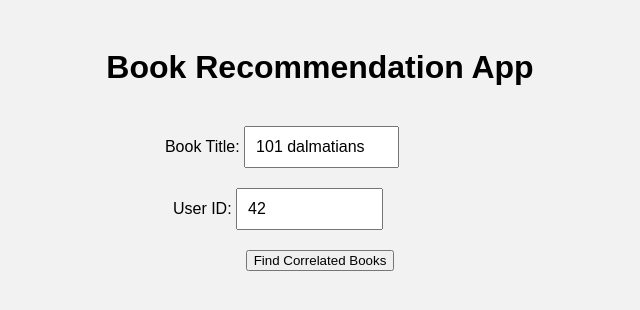
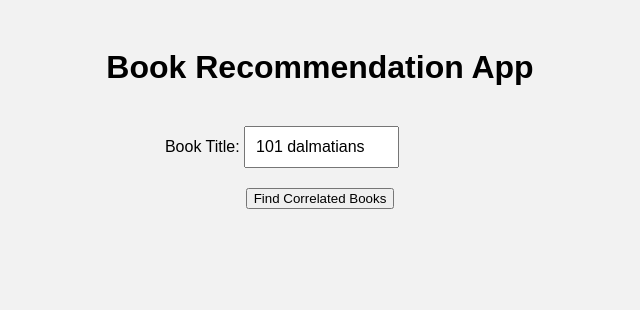
Before and after one commit to savchart/book_rec_flask, a Python web app: template templates/index.html in a window 1280 px wide. Shown: the top 310 px of the page, without its empty margins (320-960 px from the left). Run offline with Jinja, Linux system fonts and the light colour scheme; the template is opened without the code that fills it, so the values that code supplies are empty.

Commit message:
App update

```diff
--- a/templates/index.html
+++ b/templates/index.html
@@ -10,10 +10,6 @@
         <div class="form-group">
             <label for="title">Book Title:</label>
             <input type="text" name="title" id="title" value="101 dalmatians">
-        </div>
-        <div class="form-group">
-            <label for="userid">User ID:</label>
-            <input type="text" name="userid" id="userid" value="42">
         </div>
         <button type="submit">Find Correlated Books</button>
     </form>
```
